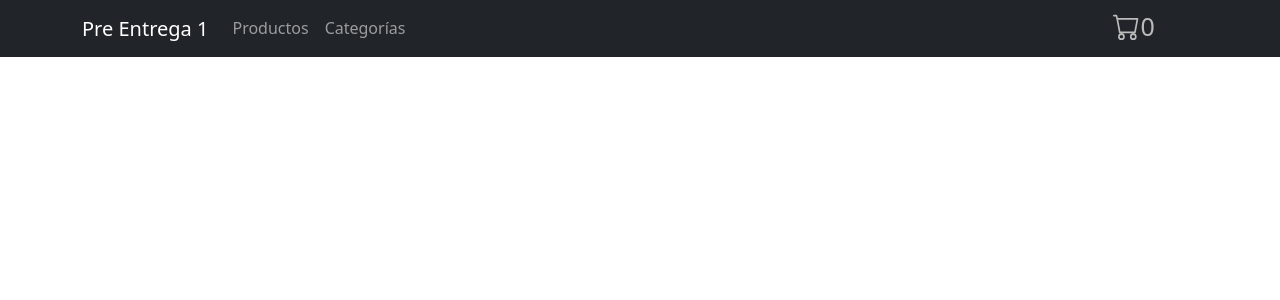
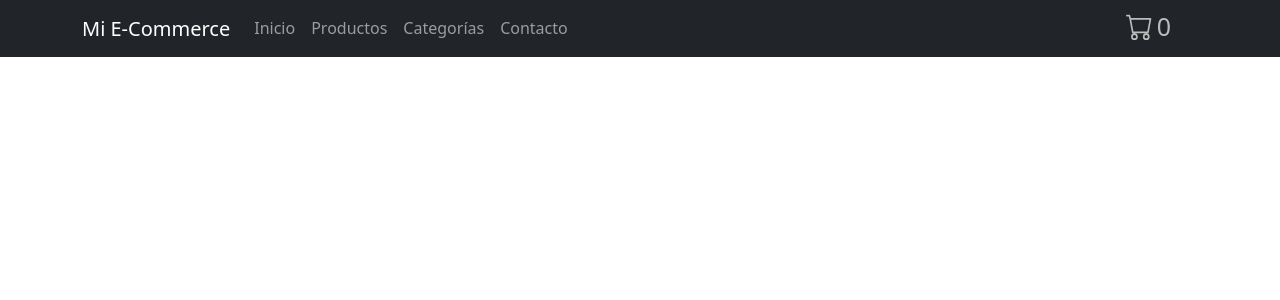
Before and after one commit to Joaquin1986/ProyectoFinalKulik, a React (Create React App) app: page / in a window 1280 px wide. Shown: the top 300 px of the page. Built offline with nearby package versions, Linux system fonts and the light colour scheme.

Commit message:
se modifican estilos, se agrega Sweet Alert para mostrar Prop

```diff
--- a/package.json
+++ b/package.json
@@ -13,6 +13,8 @@
     "react-dom": "^18.2.0",
     "react-icons": "^4.10.1",
     "react-scripts": "5.0.1",
+    "sweetalert2": "^11.7.20",
+    "sweetalert2-react-content": "^5.0.7",
     "web-vitals": "^2.1.4"
   },
   "scripts": {
--- a/public/index.html
+++ b/public/index.html
@@ -24,7 +24,7 @@
       work correctly both with client-side routing and a non-root public URL.
       Learn how to configure a non-root public URL by running `npm run build`.
     -->
-    <title>React App</title>
+    <title>Pre Entrega 1</title>
   </head>
   <body>
     <noscript>You need to enable JavaScript to run this app.</noscript>
--- a/src/App.css
+++ b/src/App.css
@@ -7,7 +7,7 @@
   width: 27px;
   height: 27px;
   margin-top: 5px;
-  margin-left: 700px;
+  margin-left: 550px;
   transition: 0.5s;
 }
 
@@ -21,6 +21,8 @@
   font-size: 25px;
   max-height: 25px;
   transition: 0.5s;
+  margin-left: 4px;
+
 }
 
 .itemCount:hover {
--- /dev/null
+++ b/src/components/CartWidget.jsx
@@ -0,0 +1,3 @@
+import { ReactComponent as CarroSvg } from '../img/cart.svg';
+
+export const Carro = ({callback}) => <CarroSvg onClick={callback} />;
--- /dev/null
+++ b/src/components/ItemCount.jsx
@@ -0,0 +1 @@
+export const ItemCount = ({ callback }) => <p className="itemCount" onClick={callback}>0</p>;
--- a/src/components/NavBar.jsx
+++ b/src/components/NavBar.jsx
@@ -1,23 +1,32 @@
 import Container from 'react-bootstrap/Container';
 import Nav from 'react-bootstrap/Nav';
 import Navbar from 'react-bootstrap/Navbar';
-import { ReactComponent as CarroSvg } from '../img/cart.svg';
+import { Carro } from './CartWidget.jsx';
+import { ItemCount } from './ItemCount.jsx';
+import Swal from 'sweetalert2';
+import withReactContent from 'sweetalert2-react-content';
 
-const Carro = ({callback}) => <CarroSvg onClick={callback} />;
-const ItemCount = ({callback}) => <p class="itemCount" onClick={callback}>0</p>;
 
-export default function NavBar({texto}) {
-    const handleClick = () =>{
-        alert (texto);
+
+export default function NavBar({ texto }) {
+    const MySwal = withReactContent(Swal)
+    const handleClick = () => {
+        MySwal.fire({
+            title: <strong>Prueba de Props</strong>,
+            html: texto,
+            icon: 'success'
+        })
     }
     return (
         <>
             <Navbar bg="dark" data-bs-theme="dark">
                 <Container>
-                    <Navbar.Brand href="#preentrega1">Pre Entrega 1</Navbar.Brand>
+                    <Navbar.Brand href="#preentrega1">Mi E-Commerce</Navbar.Brand>
                     <Nav className="me-auto">
+                        <Nav.Link href="#inicio">Inicio</Nav.Link>
                         <Nav.Link href="#productos">Productos</Nav.Link>
                         <Nav.Link href="#categorias">Categorías</Nav.Link>
+                        <Nav.Link href="#contactox">Contacto</Nav.Link>
                         <Carro callback={handleClick} />
                         <ItemCount callback={handleClick} />
                     </Nav>
```
Also changed, not shown: 2 other files (tests, documents, lock files or other folders).
